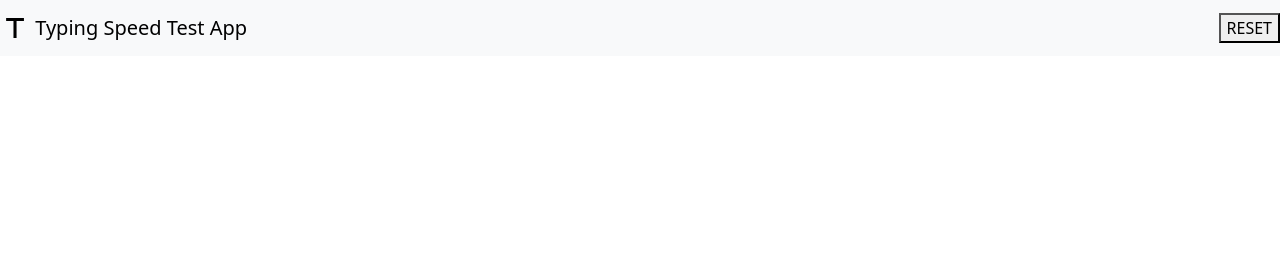
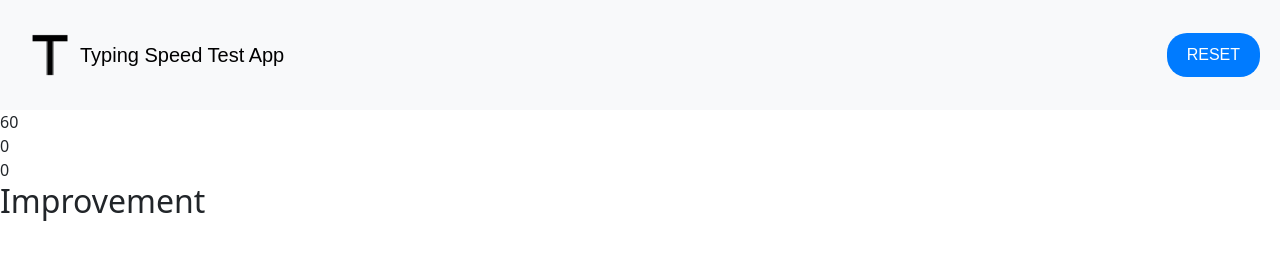
Before and after one commit to MildaBar/Typing-Speed-Test-App, a plain HTML site: page index.html in a window 1280 px wide. Drawn offline with nearby package versions, Linux system fonts and the light colour scheme.

Commit message:
header.css

```diff
--- a/index.html
+++ b/index.html
@@ -18,6 +18,10 @@
       integrity="sha384-4bw+/aepP/YC94hEpVNVgiZdgIC5+VKNBQNGCHeKRQN+PtmoHDEXuppvnDJzQIu9"
       crossorigin="anonymous"
     />
+
+    <!-- CSS style links-->
+    <link rel="stylesheet" href="./style/header.css" />
+    <link rel="stylesheet" href="./style/metrics.css" />
   </head>
   <body>
     <!-- HEADER -->
@@ -25,10 +29,11 @@
       <a class="navbar-brand" href="#">
         <img
           src="./images/icons/typing.png"
-          width="30"
-          height="30"
+          width="60"
+          height="60"
           class="d-inline-block align-top"
-          alt=""
+          id="header-icon"
+          alt="header-icon"
         />
         Typing Speed Test App
       </a>
@@ -36,7 +41,15 @@
     </nav>
 
     <!-- METRICS CONTAINER -->
-    <div id="metrics-container"></div>
+    <div id="metrics-container">
+      <div id="timer">60</div>
+      <div id="typing-speed">0</div>
+      <div id="word-accuracy">0</div>
+      <div id="improvement">
+        <h2>Improvement</h2>
+        <div id="improvement-results"></div>
+      </div>
+    </div>
 
     <!-- TYPING TEST CONTAINER -->
     <div id="typing-container"></div>
--- /dev/null
+++ b/style/header.css
@@ -0,0 +1,21 @@
+.navbar {
+  font-family: Arial, sans-serif;
+  display: flex;
+  justify-content: space-between;
+  padding: 20px;
+  background-color: rgb(255, 255, 255);
+}
+
+.navbar a {
+  display: flex;
+  align-items: center;
+}
+
+.navbar button {
+  border-radius: 20px;
+  padding: 10px 20px;
+  background-color: #007bff;
+  color: #fff;
+  border: none;
+  cursor: pointer;
+}
```
Also changed, not shown: style/metrics.css (added).
